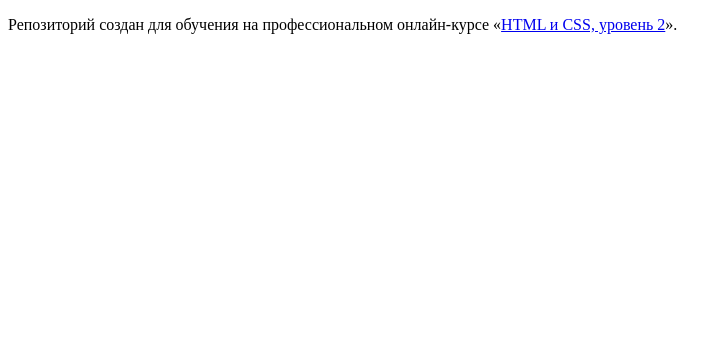
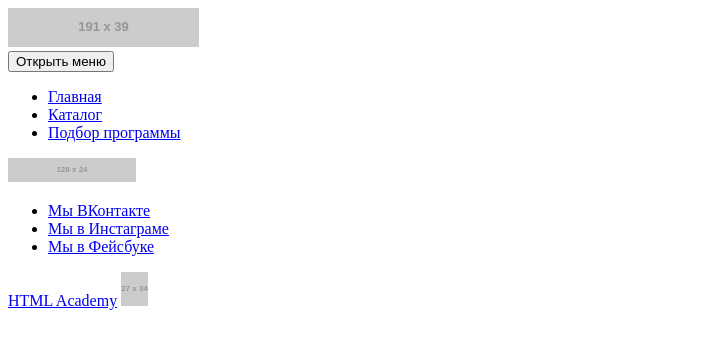
Before and after one commit to twiggie-rocks/151110-cat-energy-16, a website: page source/index.html in a window 1280 px wide. Shown: the whole page, without its empty margins (0-727 px from the left). Drawn offline with Linux system fonts and the light colour scheme; placeholder pictures from the web are drawn by us.

Commit message:
Добавила разметку шапки и футера для главной

```diff
--- a/source/index.html
+++ b/source/index.html
@@ -5,8 +5,38 @@
     <title>HTML Academy: Кэт энерджи</title>
   </head>
   <body>
+    <header class="page-header">
+      <img class="page-header__logo-image" src="http://placehold.it/191x39" width="191" height="39" alt="Логотип Кэт Энерджи">
+      <nav class="main-nav">
+        <button class="main-nav__toggle" type="button">Открыть меню</button>
+        <div class="main-nav__wrapper">
+          <ul class="main-nav__list main-menu">
+            <li class="main-menu__item"><a href="index.html">Главная</a></li>
+            <li class="main-menu__item"><a href="catalog.html">Каталог</a></li>
+            <li class="main-menu__item"><a href="form.html">Подбор программы</a></li>
+          </ul>
+        </div>
+      </nav>
+    </header>
+    <main class="page-main">
 
-    <p>Репозиторий создан для обучения на профессиональном онлайн‑курсе «<a href="https://htmlacademy.ru/intensive/adaptive">HTML и CSS, уровень 2</a>».</p>
-
+      <!-- Здесь будут блоки, выделенные красным -->
+    </main>
+    <footer class="page-footer">
+      <div class="page-footer__wrapper">
+        <img class="page-footer__logo-image" src="http://placehold.it/128x24" width="128" height="24" alt="Логотип Кэт Энерджи">
+        <div class="page-footer__social social">
+          <ul class="social__list">
+            <li class="social__item"><a href="#" class="social__link social__link--vk">Мы ВКонтакте</a></li>
+            <li class="social__item"><a href="#" class="social__link social__link--insta">Мы в Инстаграме</a></li>
+            <li class="social__item"><a href="#" class="social__link social__link--fb">Мы в Фейсбуке</a></li>
+          </ul>
+        </div>
+        <div class="page-footer__copyright copyright">
+          <a class="copyright__link" href="https://htmlacademy.ru/intensive/adaptive">HTML Academy</a>
+          <img class="copyright__image" src="http://placehold.it/27x34" width="27" height="34" alt="Логотип HTML Academy">
+        </div>
+      </div>
+    </footer>
   </body>
 </html>
```
